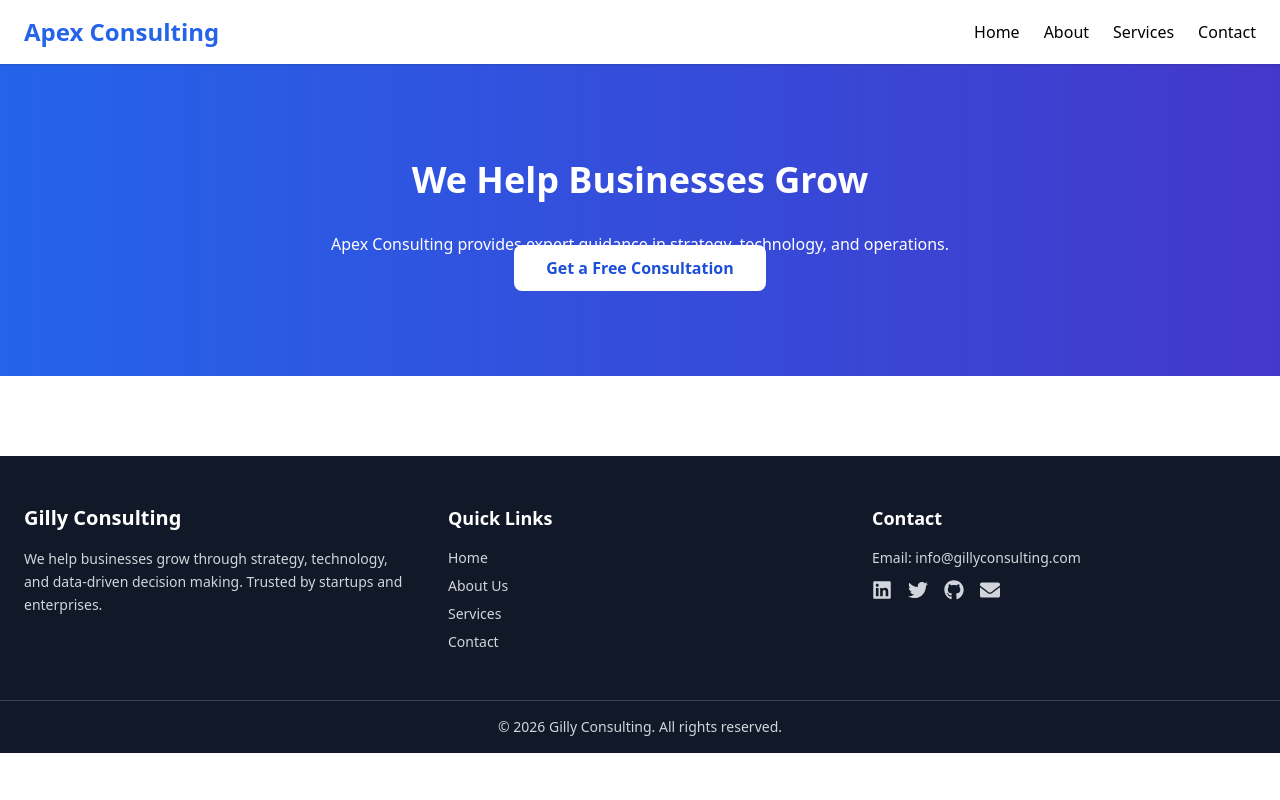
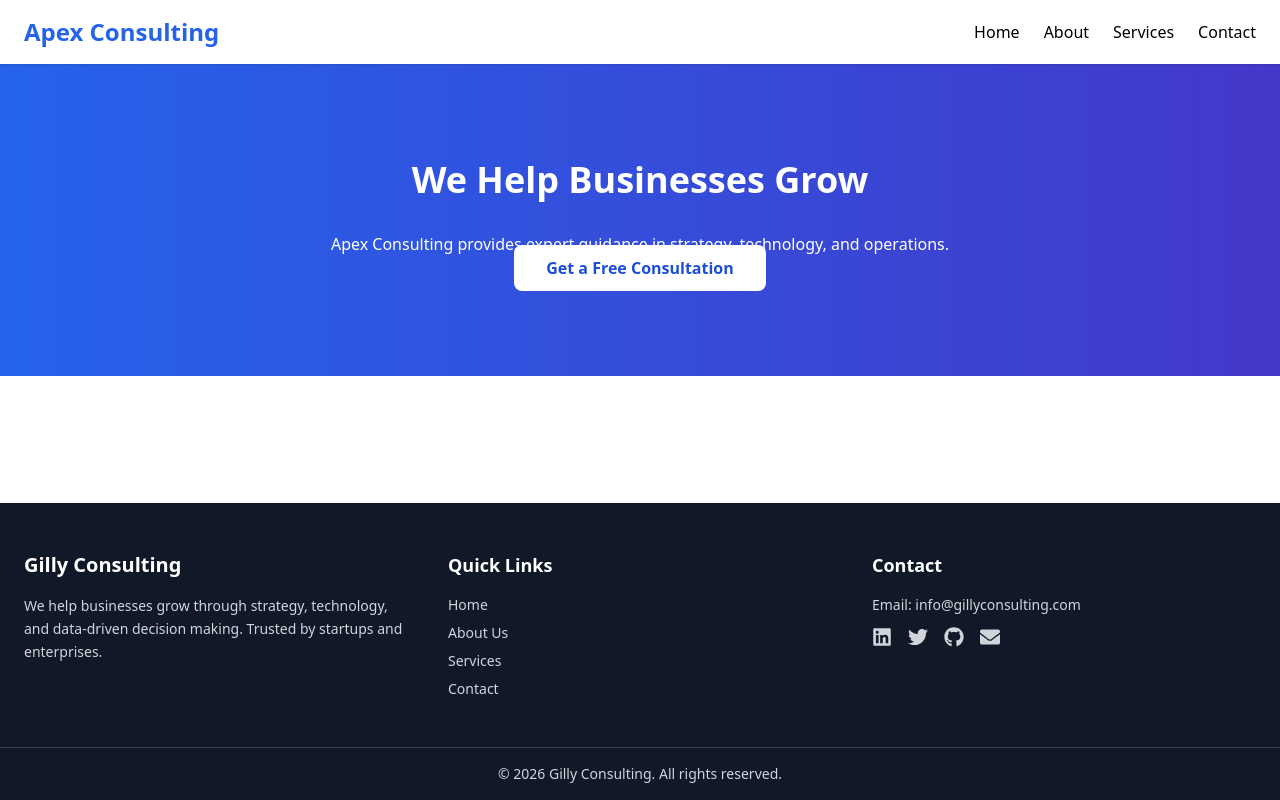
Before and after one commit to collinsmakari/gilly-site, a React (Vite) app: page / in a window 1280 px wide. Built offline with nearby package versions, Linux system fonts and the light colour scheme.

Commit message:
screen responsiveness

```diff
--- a/src/App.jsx
+++ b/src/App.jsx
@@ -1,22 +1,33 @@
 import { BrowserRouter as Router, Routes, Route } from "react-router-dom";
 import Navbar from "./components/Navbar";
+import Footer from "./components/Footer";
+
 import Home from "./pages/Home";
 import About from "./pages/About";
 import Services from "./pages/Services";
 import Contact from "./pages/Contact";
-import Footer from "./components/Footer";
 
 export default function App() {
   return (
     <Router>
+      {/* App container */}
+      <div className="flex min-h-screen flex-col">
+        {/* Fixed / Sticky Navbar */}
         <Navbar />
+
+        {/* Main content area */}
+        <main className="flex-1 w-full overflow-x-hidden">
           <Routes>
             <Route path="/" element={<Home />} />
             <Route path="/about" element={<About />} />
             <Route path="/services" element={<Services />} />
             <Route path="/contact" element={<Contact />} />
           </Routes>
+        </main>
+
+        {/* Footer */}
         <Footer />
+      </div>
     </Router>
   );
 }
```
Lines whose indentation alone changed are shown as unchanged.
